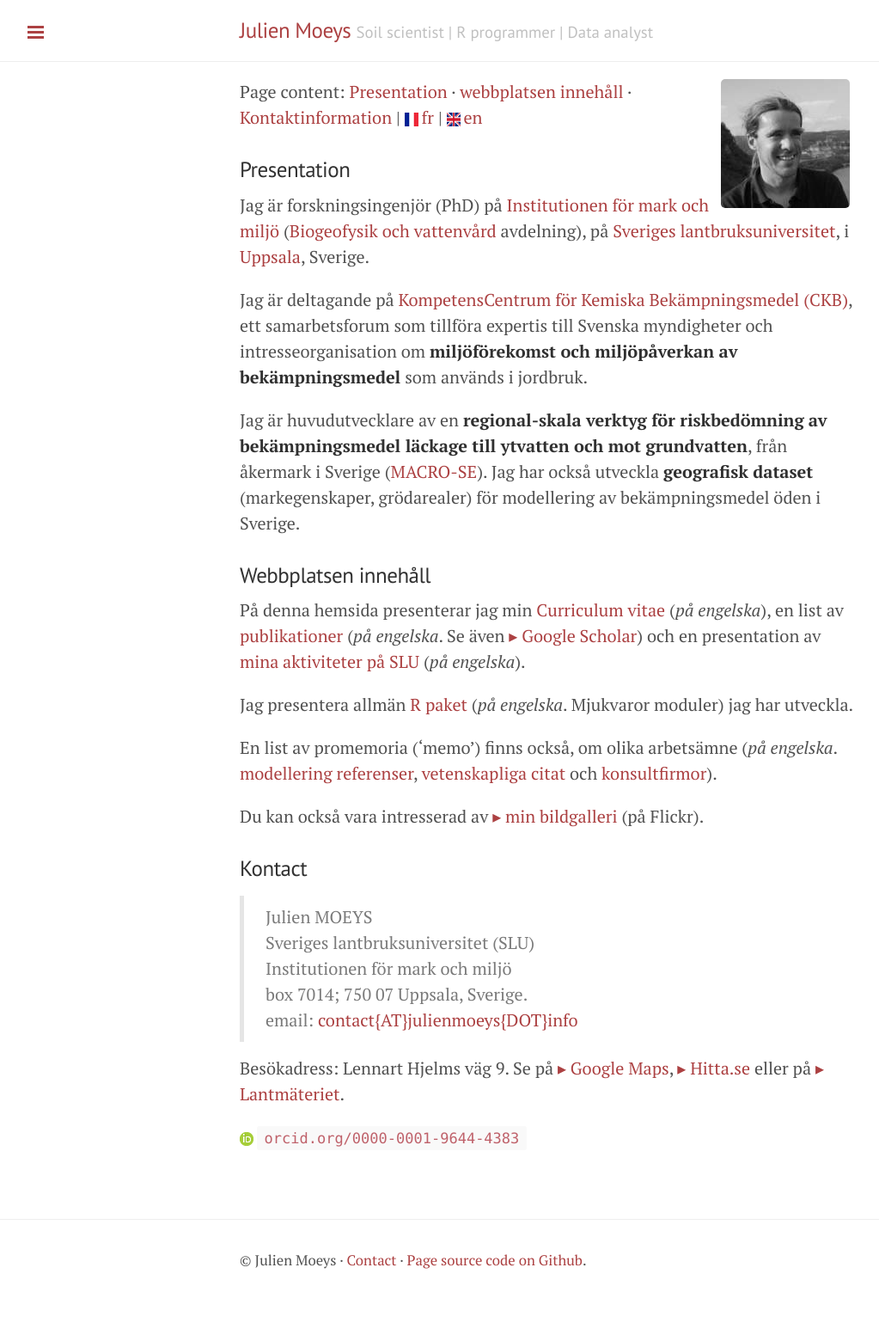
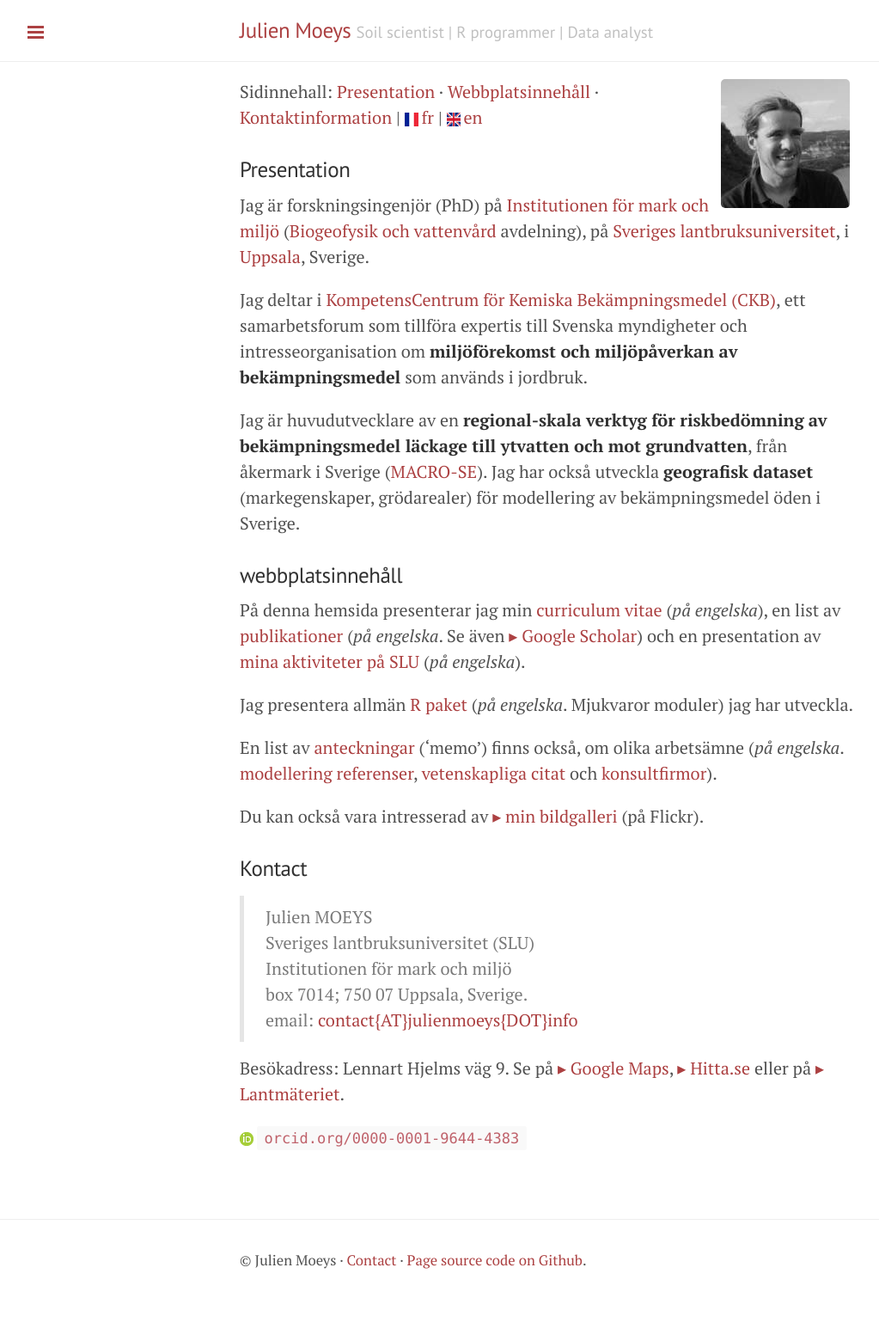
Before and after one commit to julienmoeys/julienmoeys.github.io, a Jekyll site: the page built from sv/index.md, in a window 1280 px wide. Shown: the whole page at 86% size, without its empty margins (1-1024 px from the left). Built offline with Jekyll 4.4.1, drawn with Linux system fonts in a browser that asks for light colours; Markdown is read by kramdown in place of the engine named in the settings.

Commit message:
Fine tune Swedish index

```diff
--- a/sv/index.md
+++ b/sv/index.md
@@ -7,8 +7,8 @@ weight    : 1
 
 <img src="/assets/img/jmoeys-avatar-small.jpg" alt="Photo of Julien Moeys" class="right"/>
 
-Page content: [Presentation](#presentation) &middot;
-[webbplatsen innehåll](#sitecontent) &middot;
+Sidinnehall: [Presentation](#presentation) &middot;
+[Webbplatsinnehåll](#sitecontent) &middot;
 [Kontaktinformation](#contact) |
 <a href="/fr/" class="fr">fr</a> |
 <a href="/" class="en">en</a>
@@ -19,7 +19,7 @@ Jag är forskningsingenjör (PhD) på [Institutionen för mark och miljö][sluMa
 ([Biogeofysik och vattenvård][BGFVV] avdelning), på
 [Sveriges lantbruksuniversitet][SLU], i [Uppsala][], Sverige.
 
-Jag är deltagande på [KompetensCentrum för Kemiska Bekämpningsmedel (CKB)][CKB],
+Jag deltar i [KompetensCentrum för Kemiska Bekämpningsmedel (CKB)][CKB],
 ett samarbetsforum som tillföra expertis till Svenska myndigheter
 och intresseorganisation om **miljöförekomst och miljöpåverkan av**
 **bekämpningsmedel** som används i jordbruk.
@@ -32,9 +32,9 @@ av bekämpningsmedel öden i Sverige.
 
 
 
-### Webbplatsen innehåll   <a id="sitecontent"></a>
+### webbplatsinnehåll   <a id="sitecontent"></a>
 
-På denna hemsida presenterar jag min [Curriculum vitae](/CV/)
+På denna hemsida presenterar jag min [curriculum vitae](/CV/)
 (_på engelska_), en list av [publikationer](/Publications/)
 (_på engelska_. Se även [&#9656; Google Scholar][jmScholar]) och
 en presentation av [mina aktiviteter på SLU](/Activities/)
@@ -48,7 +48,7 @@ I am developing (mostly R packages), and some technical notes in the
 [IT lab book](/ITLabBook/) section (mostly about Ubuntu server
 management). -->
 
-En list av promemoria ('memo') finns också, om olika arbetsämne
+En list av [anteckningar](/Memos/) ('memo') finns också, om olika arbetsämne
 (_på engelska_.
 [modellering referenser]({% post_url 2015-01-29-modelling-references %}),
 [vetenskapliga citat]({% post_url 2015-01-18-quotations %}) och
```
